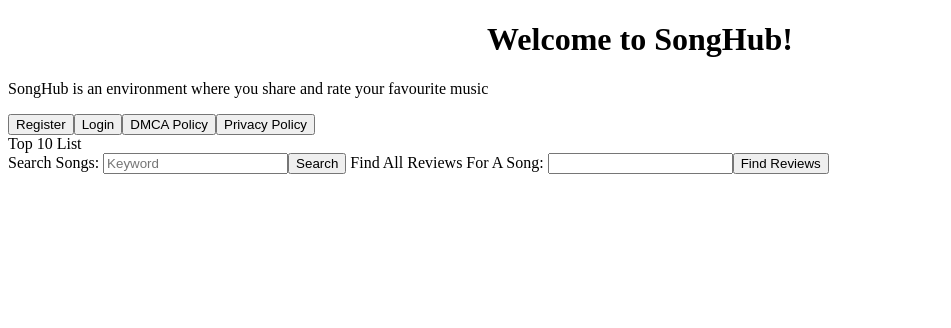
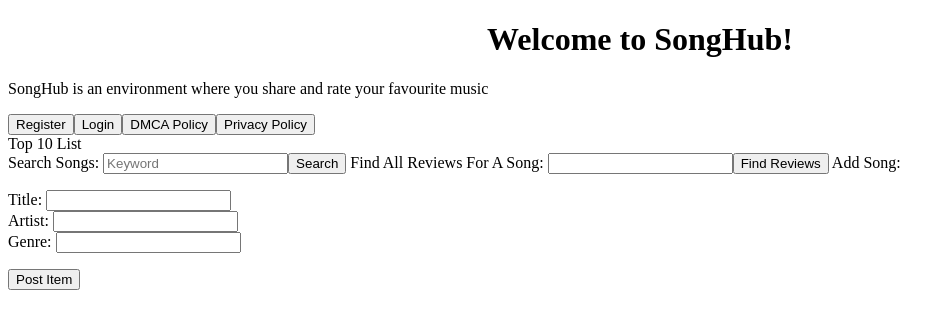
Before and after one commit to mmccor26/Music-Tracking-Angular-Website, an Angular app in the folder se3316Lab5/: page / in a window 1280 px wide. Shown: the top 328 px of the page, without its empty margins (0-951 px from the left). Built offline with nearby package versions, Linux system fonts and the light colour scheme.

Commit message:
Songs can be added to the site by users

```diff
--- a/se3316Lab5/src/app/home/home.component.html
+++ b/se3316Lab5/src/app/home/home.component.html
@@ -21,3 +21,16 @@ Find All Reviews For A Song:
 
         </li>
 </ul>
+
+Add Song:
+<br>
+<div class="play-container">
+    <p>
+        Title: <input type="text" [(ngModel)]="title"><br>
+
+        Artist: <input type="text" [(ngModel)]="artist"><br>
+
+        Genre: <input type="text" [(ngModel)]="genre"><br>
+    </p>
+</div>
+<button (click)="createSong()">Post Item</button>
--- a/se3316Lab5/src/app/home/home.component.ts
+++ b/se3316Lab5/src/app/home/home.component.ts
@@ -8,6 +8,9 @@ import { HttpService } from '../http.service';
 export class HomeComponent implements OnInit {
   songReviews:Object;
   song_id:string;
+  title:string;
+  artist:string;
+  genre:string;
 
   constructor(private HttpService: HttpService) { }
 
@@ -17,8 +20,9 @@ export class HomeComponent implements OnInit {
     this.HttpService.getReviews(this.song_id).subscribe(data=>{
       this.songReviews = data;
     })
-
-
+  }
+  createSong():void{
+    this.HttpService.createSong(this.title,this.artist,this.genre);
   }
 
 }
--- a/se3316Lab5/src/app/http.service.ts
+++ b/se3316Lab5/src/app/http.service.ts
@@ -15,7 +15,7 @@ export class HttpService {
   constructor(private http:HttpClient) { }
 
   createSong(this_title,this_artist,this_genre){
-    return this.http.post('http://34.227.30.22:8080/api/songs/',
+    return this.http.post('http://34.239.102.41:8080/api/songs/',
     encodeURIComponent("title")+'='+encodeURIComponent(this_title)
     +"&"+encodeURIComponent("artist")+'='+encodeURIComponent(this_artist)
     +"&"+encodeURIComponent("genre")+'='+encodeURIComponent(this_genre),
```
Also changed, not shown: 1 other file (tests, documents, lock files or other folders).
